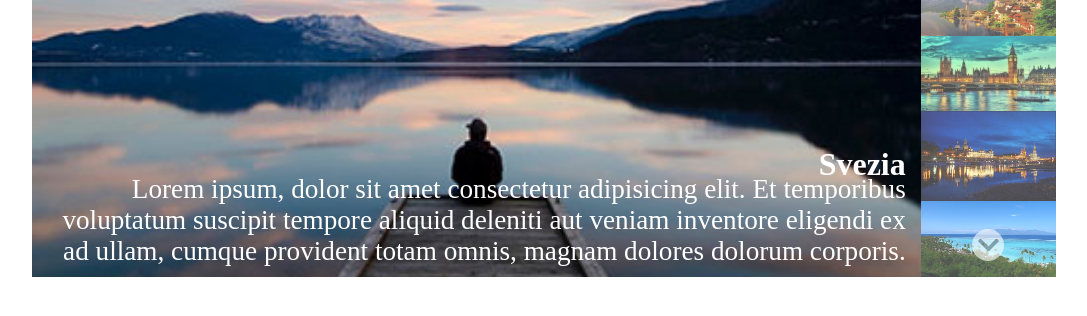
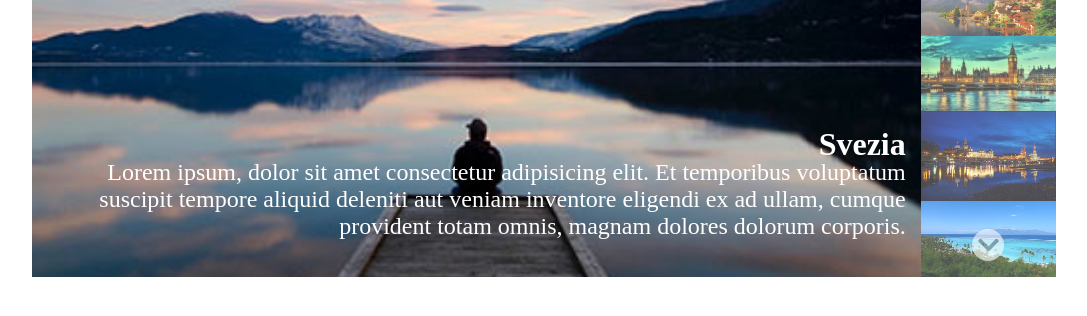
Before and after one commit to GiovanniConti/js-array-carousel, a plain HTML site: page index.html in a window 1280 px wide. Shown: the part 228-544 px from the top of the page, without its empty margins (96-1183 px from the left). Drawn offline with Linux system fonts and the light colour scheme.

Commit message:
Overlay fixed

```diff
--- a/css/style.css
+++ b/css/style.css
@@ -33,16 +33,16 @@
 
 .container-overlay{
     position: absolute;
-    top: 0;
+    bottom: 0;
     width: 100%;
-    height: 100%;
+    height: 40%;
     color: white;
     text-align: end;
 }
 
 .title{
     position: absolute;
-    bottom: 25%;
+    top: 0;
     right: 0;
     padding: 0 15px;
     opacity: 0;
@@ -50,9 +50,9 @@
 
 .news{
     position: absolute;
-    bottom: 0;
+    top: 15%;
     right: 0;
-    font-size: 1.7rem;
+    font-size: 1.5rem;
     padding: 10px 15px;
     opacity: 0;
 }
```
